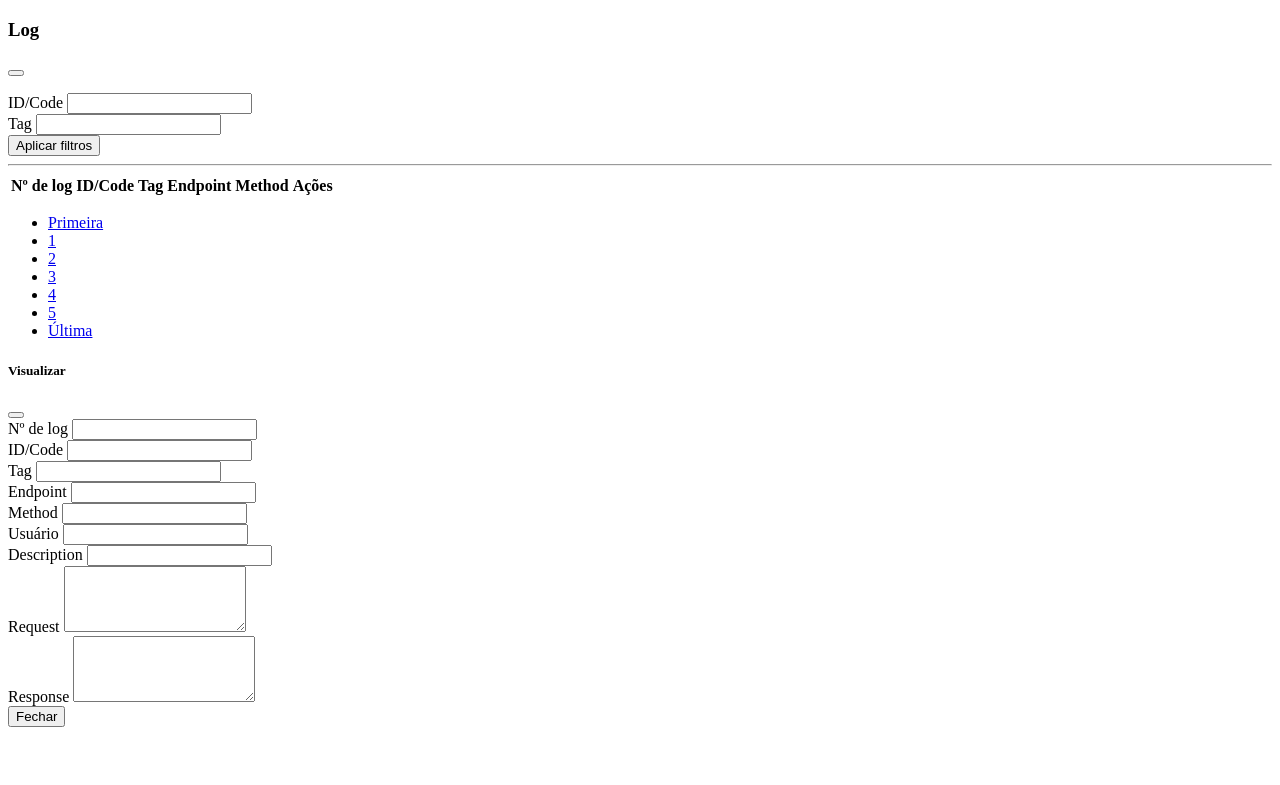
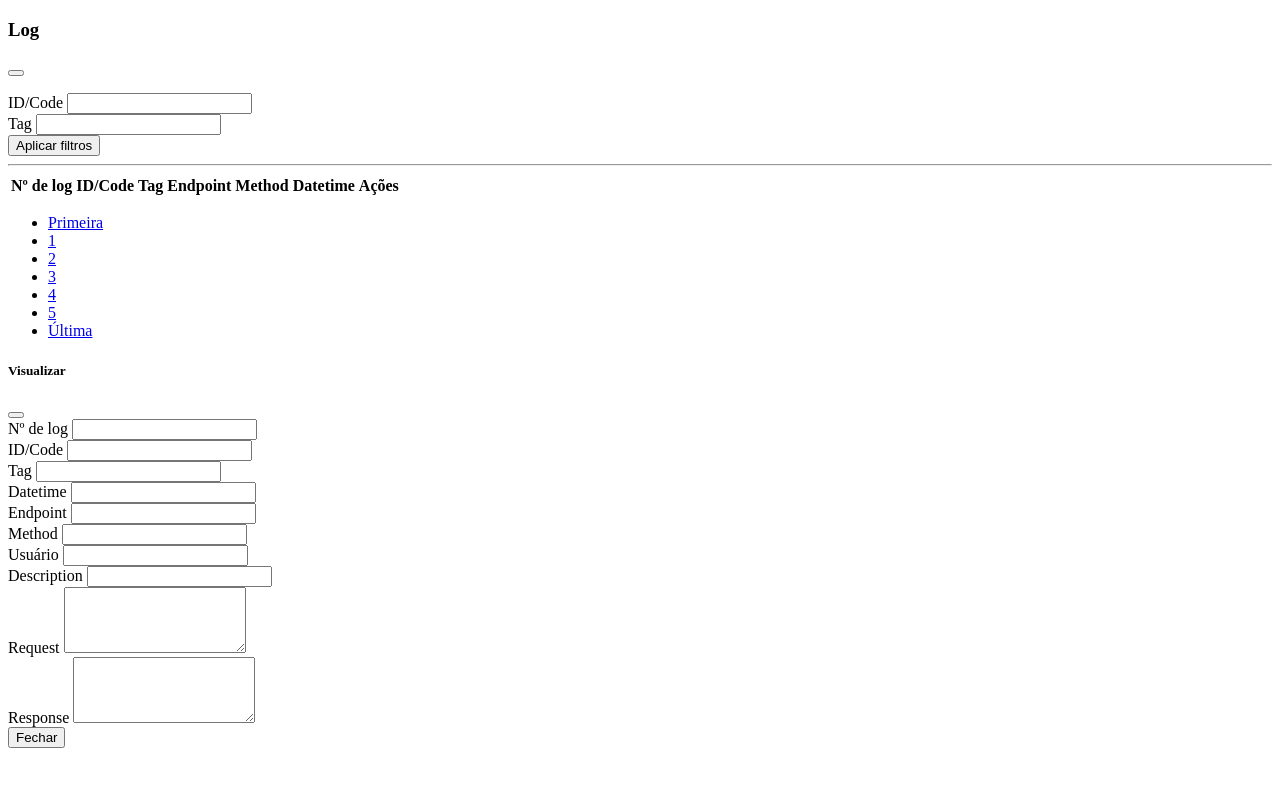
Before and after one commit to gustavohvs-dev/impetus, a PHP site: the page made by impetusSDK/projects/frontend/app/views/log/log.php in a window 1280 px wide. Shown: the top 785 px of the page. Run offline with PHP 8.4, Linux system fonts and the light colour scheme; the template is opened without the code that fills it, so the values that code supplies are empty.

Commit message:
feat: add createdAt at log

```diff
--- a/impetusSDK/projects/backend/app/models/Log.php
+++ b/impetusSDK/projects/backend/app/models/Log.php
@@ -46,7 +46,7 @@ class Log
         $numberOfPages = ceil($rowCount["count"]/$rowsPerPage);
 
         //Requisição
-        $query = "SELECT id, tag, code, endpoint, method, description, username FROM vw_log ";
+        $query = "SELECT id, tag, code, endpoint, method, description, username, createdAt FROM vw_log ";
 
         //Filtros
         $clausule = "WHERE ";
--- a/impetusSDK/projects/frontend/app/controllers/log/script.js
+++ b/impetusSDK/projects/frontend/app/controllers/log/script.js
@@ -46,6 +46,7 @@ listDatatable = (currentPage = 1) => {
                 trHTML += '<td>' + item.tag + '</td>';
                 trHTML += '<td>' + item.endpoint + '</td>';
                 trHTML += '<td>' + item.method + '</td>';
+                trHTML += '<td>' + item.createdAt + '</td>';
 
                 trHTML += `<td class="table-action">
                                 <a href="#"><i class="align-middle" data-feather="eye"
@@ -131,6 +132,8 @@ readItems = (id) => {
 
             $("#form-view-userId").val(response.data.data.username)
 
+            $("#form-view-createdAt").val(response.data.data.createdAt)
+
             $("#view-items").modal("show")
         }
     }).catch((error) => {
--- a/impetusSDK/projects/frontend/app/views/log/log.php
+++ b/impetusSDK/projects/frontend/app/views/log/log.php
@@ -76,6 +76,7 @@ $userData = Auth::validateSession(['admin']);
 															<th>Tag</th>
 															<th>Endpoint</th>
 															<th>Method</th>
+															<th>Datetime</th>
 															<th>Ações</th>
 														</tr>
 													</thead>
@@ -115,21 +116,27 @@ $userData = Auth::validateSession(['admin']);
 						<div class="modal-body">
 							<form id="form-view">
 								<div class="row">
-									<div class="form-group col-md-4 mb-2">
+									<div class="form-group col-md-3 mb-2">
 										<label for="form-view-id">Nº de log</label>
 										<input type="text" id="form-view-id" class="form-control"
 											value="" readonly>
 									</div>
 
-									<div class="form-group col-md-4 mb-2">
+									<div class="form-group col-md-3 mb-2">
 										<label for="form-view-code">ID/Code</label>
 										<input type="text" id="form-view-code" class="form-control"
 											value="" readonly>
 									</div>
 
-									<div class="form-group col-md-4 mb-2">
+									<div class="form-group col-md-3 mb-2">
 										<label for="form-view-tag">Tag</label>
 										<input type="text" id="form-view-tag" class="form-control"
+											value="" readonly>
+									</div>
+
+									<div class="form-group col-md-3 mb-2">
+										<label for="form-view-tag">Datetime</label>
+										<input type="text" id="form-view-createdAt" class="form-control"
 											value="" readonly>
 									</div>
 
```
